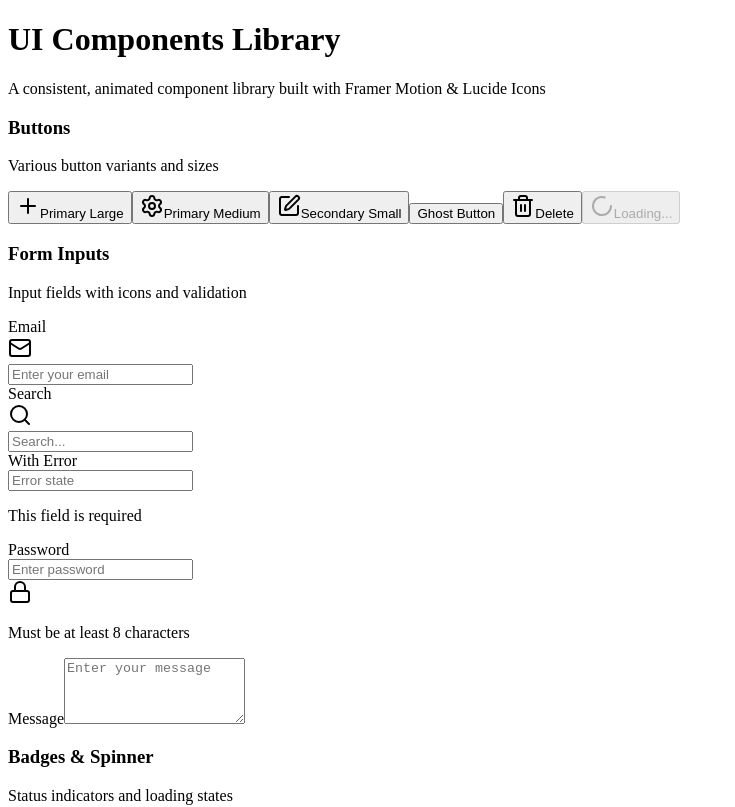
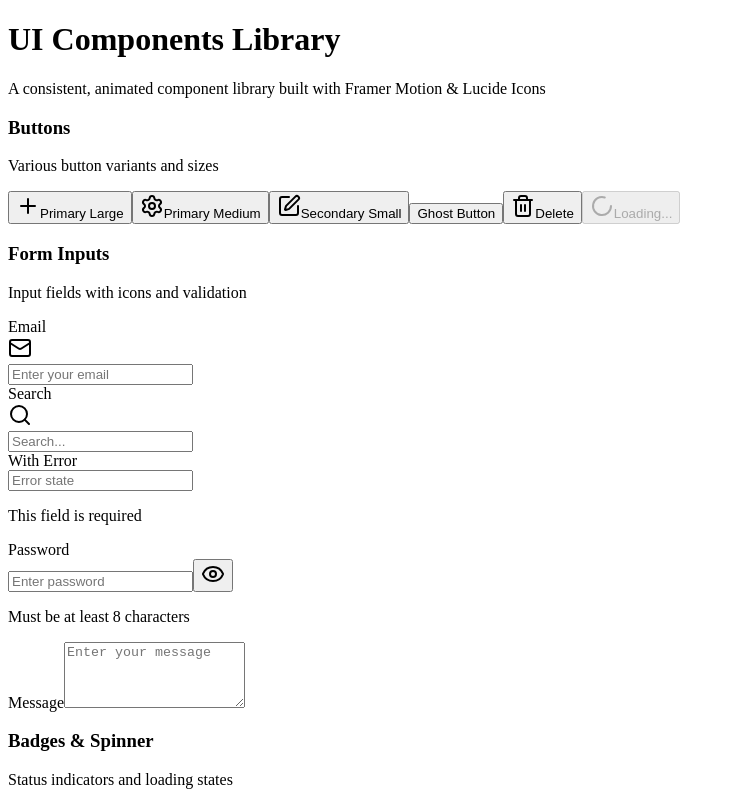
Before and after one commit to AtutiBonface/stackloop-ui, a React (Vite) app: page / in a window 1280 px wide. Shown: the top 807 px of the page, without its empty margins (0-735 px from the left). Built offline with nearby package versions, Linux system fonts and the light colour scheme; the HTML template or start-up script is replaced by a standard one.

Commit message:
Auto commit

```diff
--- a/src/App.tsx
+++ b/src/App.tsx
@@ -40,7 +40,6 @@ import {
   Mail,
   Search,
   Settings,
-  User,
   Lock,
   Globe,
 } from 'lucide-react'
--- a/src/Input.tsx
+++ b/src/Input.tsx
@@ -1,7 +1,8 @@
 'use client'
 
-import React, { forwardRef } from 'react'
+import React, { forwardRef, useState } from 'react'
 import { motion } from 'framer-motion'
+import { Eye, EyeOff } from 'lucide-react'
 import { cn } from './utils'
 
 export interface InputProps extends React.InputHTMLAttributes<HTMLInputElement> {
@@ -13,7 +14,11 @@ export interface InputProps extends React.InputHTMLAttributes<HTMLInputElement>
 }
 
 export const Input = forwardRef<HTMLInputElement, InputProps>(
-  ({ label, error, hint, leftIcon, rightIcon, className, ...props }, ref) => {
+  ({ label, error, hint, leftIcon, rightIcon, className, type, ...props }, ref) => {
+    const [showPassword, setShowPassword] = useState(false)
+    const isPassword = type === 'password'
+    const inputType = isPassword && showPassword ? 'text' : type
+
     return (
       <div className="w-full space-y-1.5">
         {label && (
@@ -25,13 +30,14 @@ export const Input = forwardRef<HTMLInputElement, InputProps>(
 
         <div className="relative">
           {leftIcon && (
-            <div className="absolute left-3.5 inset-y-0 flex items-center pointer-events-none text-primary">
+            <div className="absolute left-3.5 top-1/2 -translate-y-1/2 flex items-center pointer-events-none text-primary">
               {leftIcon}
             </div>
           )}
 
           <input
             ref={ref}
+            type={inputType}
             className={cn(
               'w-full px-4 py-3 rounded-md border transition-all duration-200',
               'bg-background text-foreground placeholder:text-foreground/50',
@@ -41,14 +47,31 @@ export const Input = forwardRef<HTMLInputElement, InputProps>(
               error && 'border-error focus:ring-error',
               !error && 'border-border',
               leftIcon && 'pl-11',
-              rightIcon && 'pr-11',
+              (rightIcon || isPassword) && 'pr-11',
               className
             )}
             {...props}
           />
 
-          {rightIcon && (
-            <div className="absolute right-3.5 inset-y-0 flex items-center pointer-events-none text-primary">
+          {isPassword && (
+            <motion.button
+              type="button"
+              onClick={() => setShowPassword(!showPassword)}
+              className="absolute right-3.5 top-1/2 -translate-y-1/2 flex items-center text-primary hover:text-primary-dark transition-colors"
+              aria-label={showPassword ? 'Hide password' : 'Show password'}
+              whileTap={{ scale: 0.9 }}
+              transition={{ duration: 0.1 }}
+            >
+              {showPassword ? (
+                <EyeOff className="w-5 h-5" />
+              ) : (
+                <Eye className="w-5 h-5" />
+              )}
+            </motion.button>
+          )}
+
+          {rightIcon && !isPassword && (
+            <div className="absolute right-3.5 top-1/2 -translate-y-1/2 flex items-center pointer-events-none text-primary">
               {rightIcon}
             </div>
           )}
```
Also changed, not shown: 1 other file (tests, documents, lock files or other folders).
